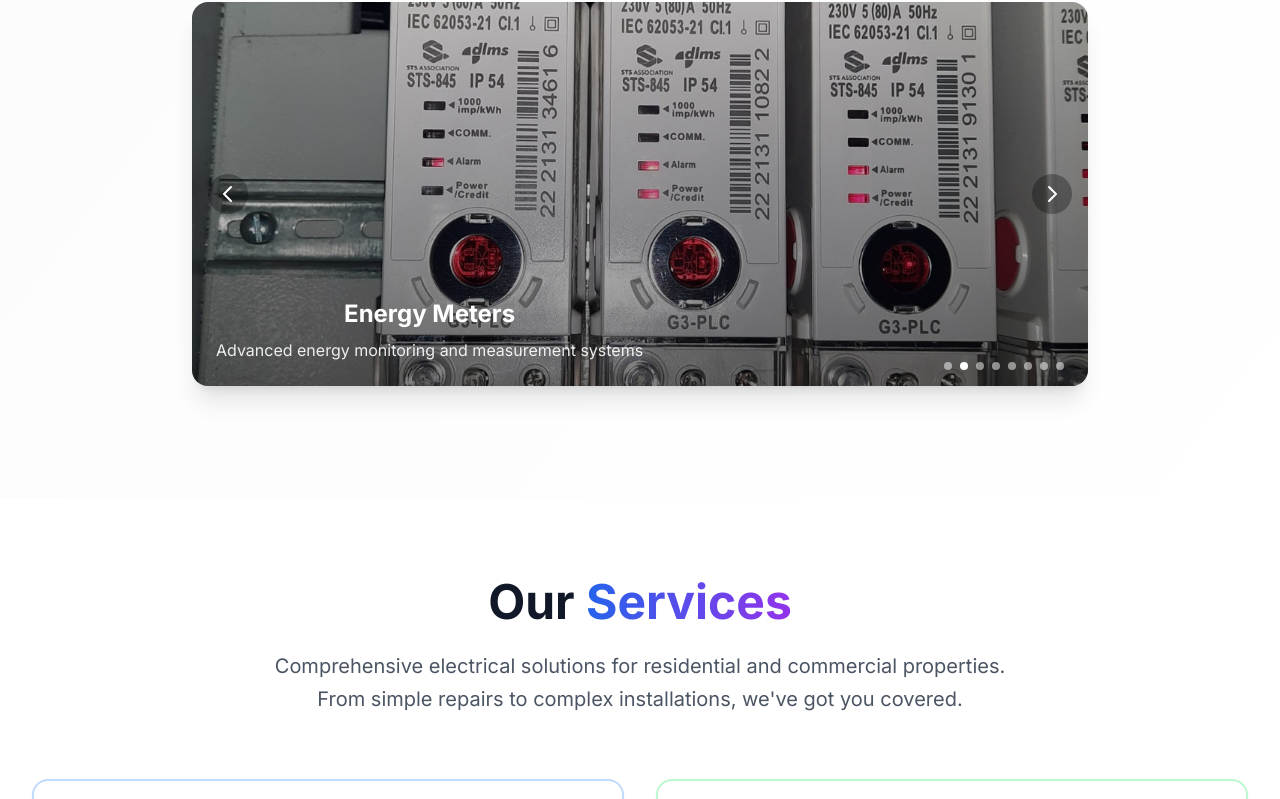
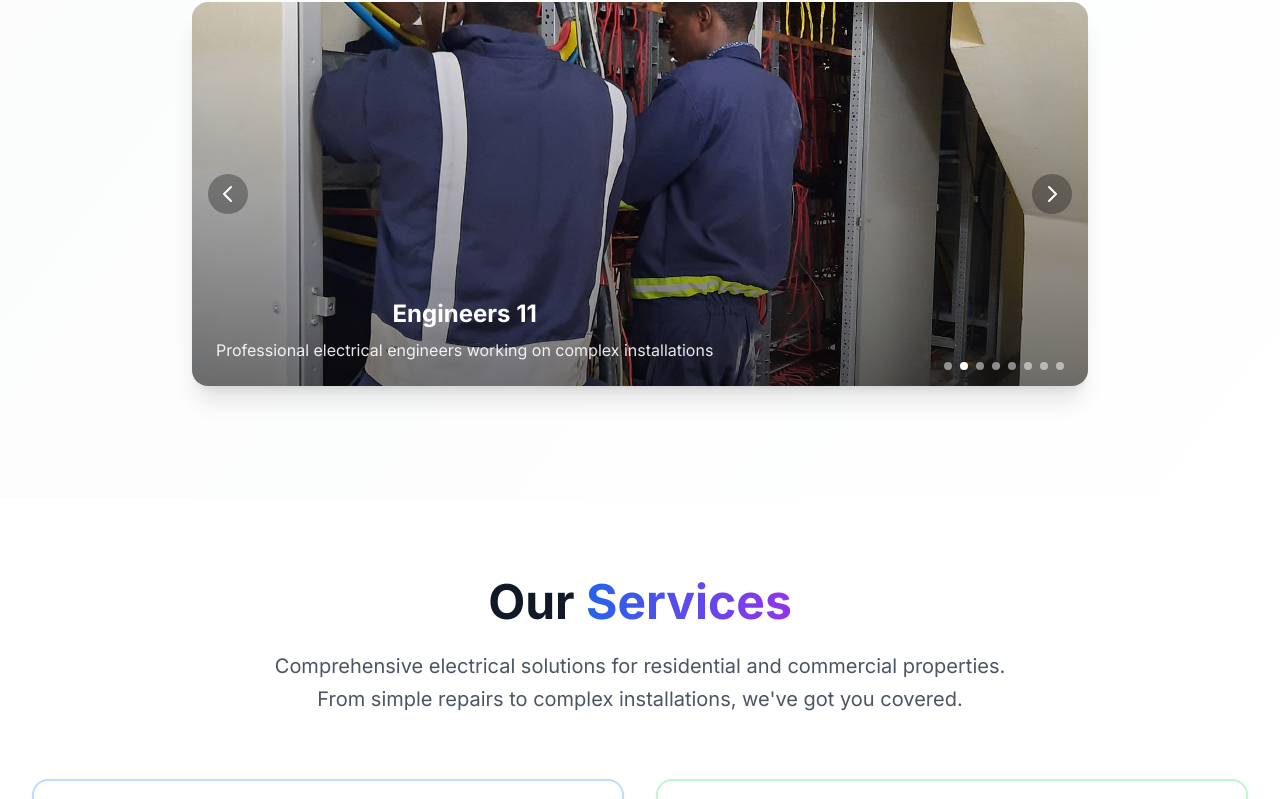
Before and after one commit to Abdikarim-sudo4331/Tayyar-electrical423, a React (Vite) app: page / in a window 1280 px wide. Shown: the part 1214-2013 px from the top of the page. Built offline with nearby package versions, Linux system fonts and the light colour scheme.

Commit message:
Updated Hero.tsx

```diff
--- a/src/components/Hero.tsx
+++ b/src/components/Hero.tsx
@@ -11,6 +11,11 @@ const Hero: React.FC = () => {
       image: "/Partners chint copy.jpg",
       title: "Partner Chint",
       description: "Strategic partnership with leading electrical equipment manufacturer"
+    },
+    {
+      image: "/Engineers 11 copy.jpg",
+      title: "Engineers 11",
+      description: "Professional electrical engineers working on complex installations"
     },
     {
       image: "/Energy meters.jpg",
@@ -41,11 +46,6 @@ const Hero: React.FC = () => {
       image: "/Chint 1.jpg",
       title: "Quality Components",
       description: "High-quality electrical components and equipment"
-    },
-    {
-      image: "/Riverpoint-Lavington.jpg",
-      title: "Riverpoint Lavington",
-      description: "Premium residential development with advanced electrical systems"
     }
   ];
 
```
